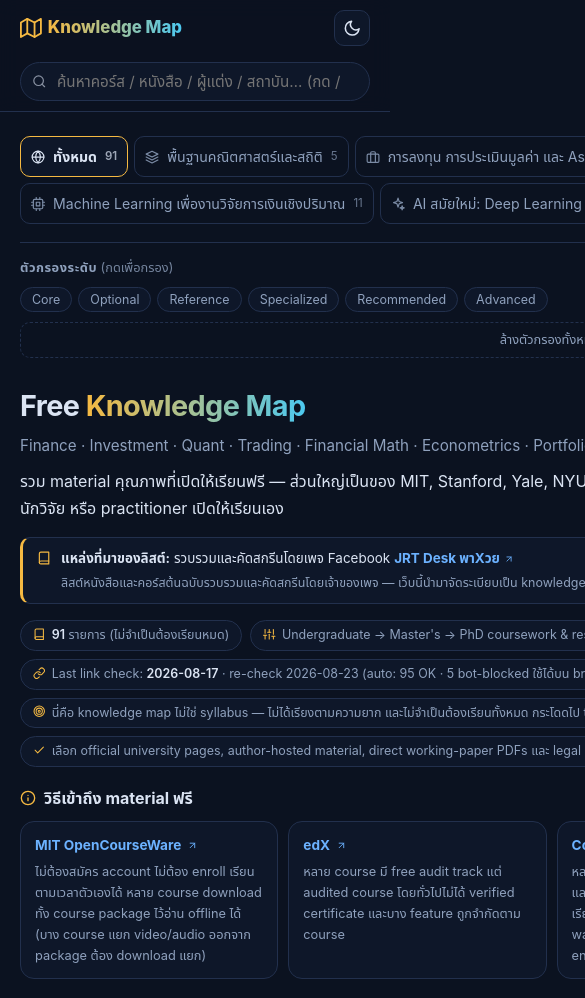
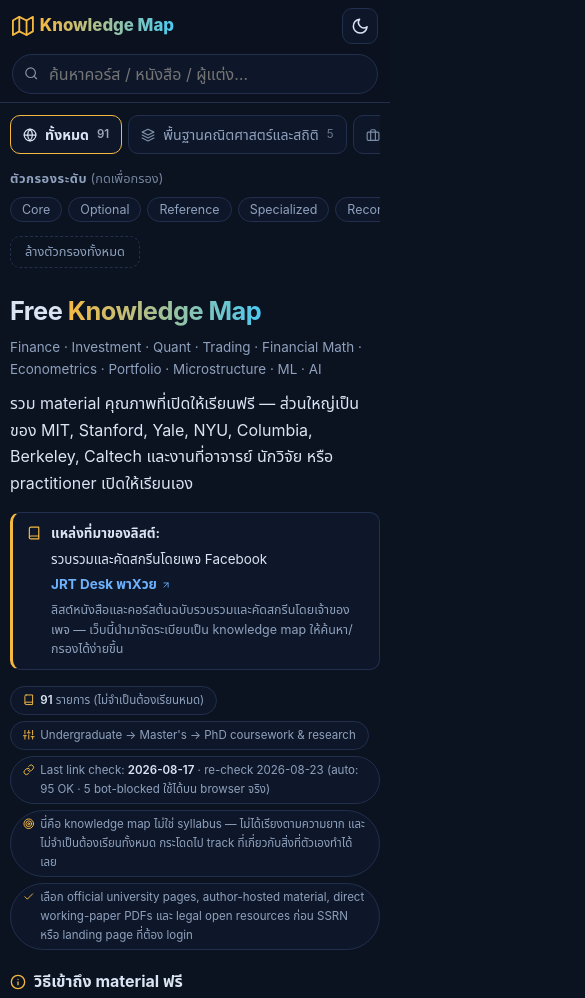
Before and after one commit to jutamaswon/finance-knowledge-map, a plain HTML site: page index.html in a window 390 px wide. Shown: the top 998 px of the page, 585 px wide, since content can reach past the window. Drawn offline with Linux system fonts and the light colour scheme.

Commit message:
Fully responsive: fix Thai min-content overflow, mobile chip nav, touch targets, iOS zoom prevention

```diff
--- a/app.js
+++ b/app.js
@@ -322,8 +322,16 @@
     `Free Knowledge Map — material ส่วนใหญ่เป็นของ MIT, Stanford, Yale, NYU, Columbia, Berkeley, Caltech และงานที่อาจารย์/นักวิจัย/practitioner เปิดให้เรียนฟรีเอง · ระดับ material: undergraduate → PhD/research · Last link check: ${KM.meta.lastCheck}`;
 
   // ---------- search ----------
+  const qEl = document.getElementById("q");
+  const setPlaceholder = () => {
+    qEl.placeholder = window.innerWidth <= 640
+      ? "ค้นหาคอร์ส / หนังสือ / ผู้แต่ง…"
+      : "ค้นหาคอร์ส / หนังสือ / ผู้แต่ง / สถาบัน… (กด / เพื่อโฟกัส)";
+  };
+  setPlaceholder();
+  window.addEventListener("resize", setPlaceholder);
   let debounce;
-  document.getElementById("q").addEventListener("input", e => {
+  qEl.addEventListener("input", e => {
     clearTimeout(debounce);
     debounce = setTimeout(() => {
       state.q = e.target.value.trim().toLowerCase();
--- a/style.css
+++ b/style.css
@@ -100,6 +100,7 @@ a:hover { text-decoration: underline; }
   display: grid; grid-template-columns: 250px 1fr; gap: 28px;
   align-items: start;
 }
+.layout > * { min-width: 0; } /* let grid children shrink below Thai min-content */
 
 .sidebar { position: sticky; top: 70px; max-height: calc(100vh - 90px); overflow-y: auto; padding-right: 4px; }
 .sidebar::-webkit-scrollbar { width: 6px; }
@@ -152,8 +153,8 @@ a:hover { text-decoration: underline; }
   background: linear-gradient(90deg, var(--accent), var(--accent2));
   -webkit-background-clip: text; background-clip: text; color: transparent;
 }
-.hero .sub { color: var(--muted); margin: 0 0 10px; font-size: .95rem; }
-.hero .tagline { margin: 0 0 16px; max-width: 900px; }
+.hero .sub { color: var(--muted); margin: 0 0 10px; font-size: .95rem; overflow-wrap: anywhere; }
+.hero .tagline { margin: 0 0 16px; max-width: 900px; overflow-wrap: anywhere; }
 
 .metachips { display: flex; flex-wrap: wrap; gap: 8px; margin-bottom: 18px; }
 .metachip {
@@ -163,7 +164,7 @@ a:hover { text-decoration: underline; }
 .metachip b { color: var(--text); font-weight: 600; }
 
 .access {
-  display: grid; grid-template-columns: repeat(auto-fit, minmax(240px, 1fr)); gap: 10px;
+  display: grid; grid-template-columns: repeat(auto-fit, minmax(min(240px, 100%), 1fr)); gap: 10px;
 }
 .access-card {
   background: var(--bg2); border: 1px solid var(--border); border-radius: var(--radius);
@@ -194,7 +195,7 @@ a:hover { text-decoration: underline; }
 }
 
 .cards {
-  display: grid; grid-template-columns: repeat(auto-fill, minmax(330px, 1fr)); gap: 14px;
+  display: grid; grid-template-columns: repeat(auto-fill, minmax(min(330px, 100%), 1fr)); gap: 14px;
 }
 
 .card {
@@ -210,7 +211,7 @@ a:hover { text-decoration: underline; }
 .card:hover { transform: translateY(-2px); border-color: color-mix(in srgb, var(--track, var(--accent)) 55%, var(--border)); background: var(--card-hover); box-shadow: var(--shadow); }
 
 .card-top { display: flex; align-items: flex-start; gap: 8px; }
-.card-title { font-weight: 700; font-size: .96rem; line-height: 1.45; flex: 1; }
+.card-title { font-weight: 700; font-size: .96rem; line-height: 1.45; flex: 1; overflow-wrap: anywhere; }
 .card-title a { color: var(--text); }
 .card-title a:hover { color: var(--link); }
 .typechip { font-size: .72rem; white-space: nowrap; color: var(--muted); background: var(--bg2); border: 1px solid var(--border); padding: 1px 8px; border-radius: 999px; margin-top: 2px; }
@@ -244,7 +245,7 @@ a:hover { text-decoration: underline; }
 .card-links a.primary:hover { filter: brightness(1.08); }
 
 /* quick links (data section) */
-.quick { display: grid; grid-template-columns: repeat(auto-fill, minmax(300px, 1fr)); gap: 10px; }
+.quick { display: grid; grid-template-columns: repeat(auto-fill, minmax(min(300px, 100%), 1fr)); gap: 10px; }
 .quick a {
   display: flex; align-items: center; justify-content: space-between; gap: 10px;
   background: var(--card); border: 1px solid var(--border); border-radius: 12px;
@@ -262,7 +263,7 @@ a:hover { text-decoration: underline; }
 .section-h .icon { font-size: 1.4rem; }
 .section-sub { color: var(--muted); margin: 2px 0 18px; font-size: .9rem; }
 
-.paths { display: grid; grid-template-columns: repeat(auto-fill, minmax(320px, 1fr)); gap: 14px; }
+.paths { display: grid; grid-template-columns: repeat(auto-fill, minmax(min(320px, 100%), 1fr)); gap: 14px; }
 .path {
   background: var(--card); border: 1px solid var(--border); border-radius: var(--radius);
   padding: 16px; position: relative; overflow: hidden;
@@ -322,7 +323,7 @@ a:hover { text-decoration: underline; }
 
 /* ---------------- Not covered / footer ---------------- */
 
-.notcovered { list-style: none; display: grid; grid-template-columns: repeat(auto-fill, minmax(260px, 1fr)); gap: 8px; padding: 0; margin: 0 0 10px; }
+.notcovered { list-style: none; display: grid; grid-template-columns: repeat(auto-fill, minmax(min(260px, 100%), 1fr)); gap: 8px; padding: 0; margin: 0 0 10px; }
 .notcovered li {
   background: var(--bg2); border: 1px dashed var(--border); border-radius: 10px;
   padding: 8px 12px; font-size: .85rem; color: var(--muted);
@@ -345,19 +346,74 @@ a:hover { text-decoration: underline; }
 
 /* ---------------- Responsive ---------------- */
 
+/* Tablet & below: single column — sidebar turns into horizontal chip bars */
 @media (max-width: 1000px) {
-  .layout { grid-template-columns: 1fr; gap: 16px; }
-  .sidebar { position: static; max-height: none; }
-  .nav { flex-direction: row; flex-wrap: wrap; gap: 6px; }
-  .nav a { border-left: none; border: 1px solid var(--border); }
+  .layout { grid-template-columns: 1fr; gap: 16px; padding: 16px 16px 50px; }
+  .sidebar { position: static; max-height: none; overflow: visible; padding-right: 0; }
+
+  .nav {
+    flex-direction: row; flex-wrap: nowrap; overflow-x: auto; gap: 6px;
+    margin-bottom: 10px; padding-bottom: 4px;
+    -webkit-overflow-scrolling: touch; scrollbar-width: none;
+  }
+  .nav::-webkit-scrollbar { display: none; }
+  .nav a {
+    border-left: none; border: 1px solid var(--border); background: var(--bg2);
+    white-space: nowrap; flex-shrink: 0; padding: 7px 12px;
+  }
   .nav a.active { border-color: var(--accent); }
+
+  .side-block { border-top: none; padding-top: 0; }
+  .tagfilters {
+    flex-wrap: nowrap; overflow-x: auto; -webkit-overflow-scrolling: touch;
+    scrollbar-width: none; padding-bottom: 4px;
+  }
+  .tagfilters::-webkit-scrollbar { display: none; }
+  .tagchip { white-space: nowrap; flex-shrink: 0; }
+  .clearbtn { width: auto; align-self: flex-start; padding: 5px 14px; }
+
   .method-grid { grid-template-columns: 1fr; }
   .stats { display: none; }
 }
+
+/* Phones */
 @media (max-width: 640px) {
-  .topbar-inner { flex-wrap: wrap; }
-  .searchbox { order: 3; min-width: 100%; }
+  .topbar-inner { flex-wrap: wrap; gap: 10px; padding: 8px 12px; }
+  .searchbox { order: 3; min-width: 100%; max-width: none; }
+  #q { font-size: 16px; } /* ≥16px prevents iOS Safari auto-zoom on focus */
+
+  .layout { padding: 14px 12px 60px; gap: 14px; }
+  .hero h1 { font-size: clamp(1.5rem, 6.5vw, 2rem); }
+  .hero .sub { font-size: .84rem; }
+  .metachips { gap: 6px; }
+
+  .section { margin: 26px 0; }
+  .section-title { font-size: 1.12rem; }
+  .panel { margin: 34px 0; }
+  .section-h { font-size: 1.12rem; }
+
   .cards { grid-template-columns: 1fr; }
+  .totop { right: 14px; bottom: 14px; width: 40px; height: 40px; }
+  .index-table { min-width: 720px; }
+  .attribution { font-size: .8rem; padding: 9px 11px; }
+}
+
+/* Small phones */
+@media (max-width: 400px) {
+  .layout { padding: 12px 10px 60px; }
+  .metachip { font-size: .72rem; }
+  .card { padding: 13px 12px 12px; }
+}
+
+/* Touch devices: bigger tap targets */
+@media (pointer: coarse) {
+  .nav a { padding: 10px 14px; }
+  .tagchip { padding: 7px 14px; font-size: .82rem; }
+  .card-links a { padding: 7px 14px; }
+  .quick a { padding: 14px; }
+  .iconbtn { width: 42px; height: 42px; }
+  .checklist li label { padding: 9px 10px; }
+  .checklist input { width: 17px; height: 17px; margin-top: 3px; }
 }
 
 /* ---------------- SVG icon system ---------------- */
@@ -372,8 +428,9 @@ a:hover { text-decoration: underline; }
 .iconbtn { display: inline-flex; align-items: center; justify-content: center; }
 .iconbtn .ic { width: 1.15em; height: 1.15em; }
 
-.metachip { display: inline-flex; align-items: flex-start; gap: .5em; }
+.metachip { display: inline-flex; align-items: flex-start; gap: .5em; max-width: 100%; }
 .metachip > .ic { margin-top: .22em; color: var(--accent); }
+.metachip > span { min-width: 0; overflow-wrap: anywhere; } /* Thai text wraps inside chips */
 
 .typechip { display: inline-flex; align-items: center; gap: 5px; }
 .typechip .ic { width: .95em; height: .95em; }
@@ -416,7 +473,7 @@ a:hover { text-decoration: underline; }
   font-size: .84rem; line-height: 1.6;
 }
 .attribution > .ic { color: var(--accent); margin-top: .25em; width: 1.05em; height: 1.05em; flex-shrink: 0; }
-.attribution > span { display: flex; flex-wrap: wrap; align-items: baseline; gap: 4px; }
+.attribution > span { display: flex; flex-wrap: wrap; align-items: baseline; gap: 4px; min-width: 0; overflow-wrap: anywhere; }
 .attribution a { display: inline-flex; align-items: center; gap: 4px; white-space: nowrap; }
 .attribution a .ic { width: .75em; height: .75em; }
 .attribution .attr-note {
@@ -427,6 +484,7 @@ a:hover { text-decoration: underline; }
 
 .index-scroll {
   overflow-x: auto;
+  -webkit-overflow-scrolling: touch;
   border: 1px solid var(--border); border-radius: var(--radius);
   background: var(--card);
 }
```
